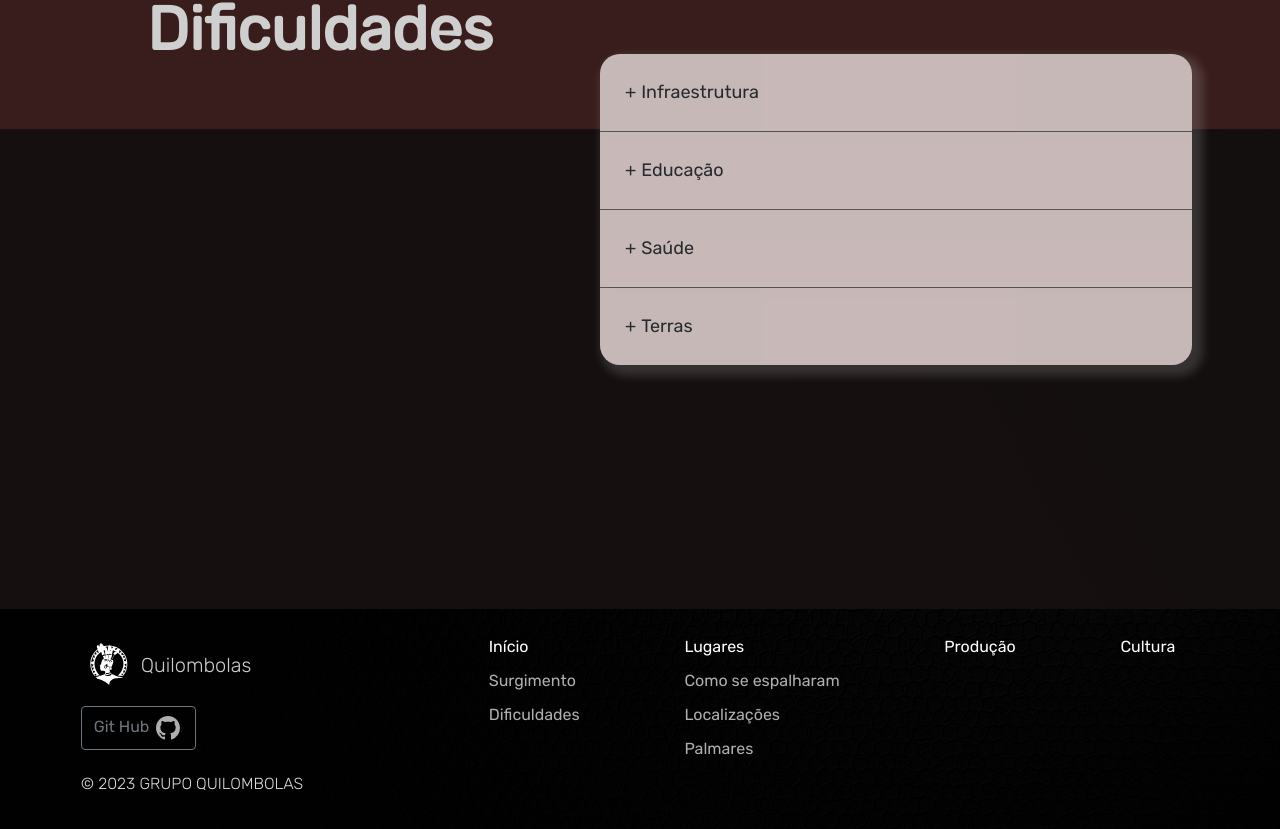
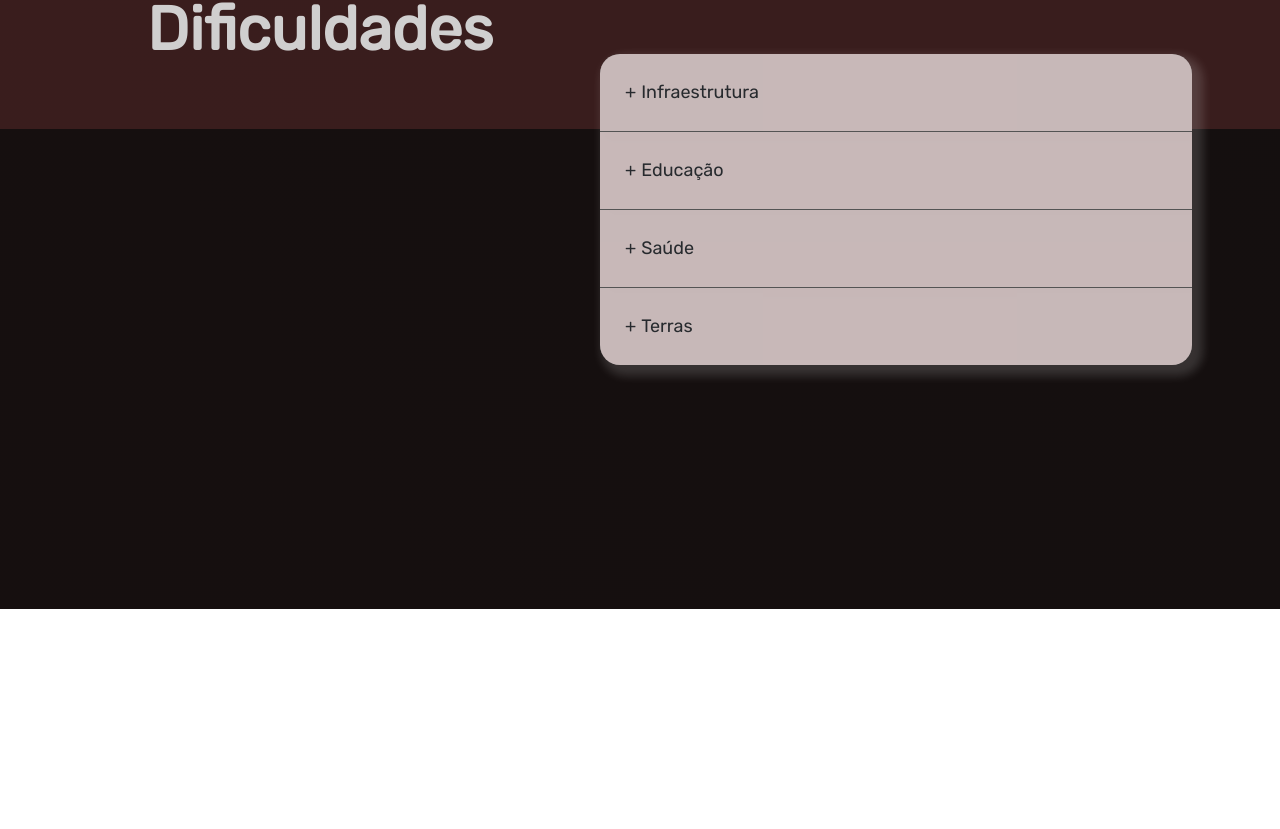
Before and after one commit to K1Melo/pjct-quilombolas, a Vue app: page / in a window 1280 px wide. Shown: the part 1791-2620 px from the top of the page. After the commit the page ends 2400 px from the top, so only its background shows below. Built offline with nearby package versions, Linux system fonts and the light colour scheme; what vue3-particles would draw is missing.

Commit message:
Não sei mais oq fazer

```diff
--- a/src/App.vue
+++ b/src/App.vue
@@ -1,19 +1,19 @@
 <template>
   <TheHeader></TheHeader>
   <router-view/>
-  <TheFooter></TheFooter>
+  <!-- <TheFooter></TheFooter> -->
 </template>
 
 <script>
 // @ is an alias to /src
 import TheHeader from '@/components/TheHeader.vue'
-import TheFooter from './components/TheFooter.vue';
+// import TheFooter from './components/TheFooter.vue';
 
 export default {
   name: 'AppVue',
   components: {
     TheHeader,
-    TheFooter
+    // TheFooter
   }
 }
 </script>
```
